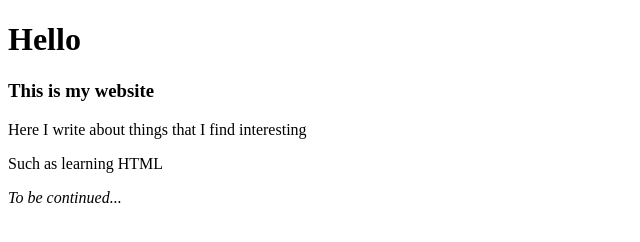
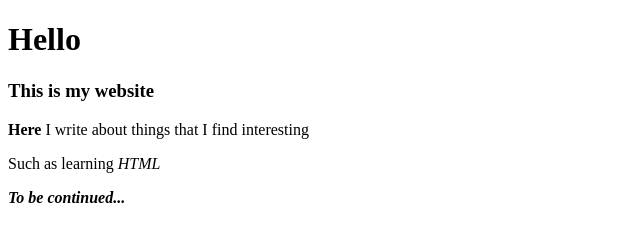
Before and after one commit to tpirmagomedova/lapio-website, a plain HTML site: page index.html in a window 1280 px wide. Shown: the full height of the page, 0-640 px from the left. Drawn offline with Linux system fonts and the light colour scheme.

Commit message:
Part 3, add third exercise

```diff
--- a/index.html
+++ b/index.html
@@ -5,14 +5,14 @@
 <head>
   <meta charset="utf-8">
   <title>Lapio website</title>
- <h1><b>Hello</b></h1>
+ <h1>Hello</h1>
  <h3>This is my website</h3> </head>
 
 <body>
   <!--Do the exercises here-->
-<p>Here I write about things that I find interesting</p>
-<p>Such as learning HTML</p>
-<p><i>To be continued...</i></p>
+<p><b>Here</b> I write about things that I find interesting</p>
+<p>Such as learning <i> HTML</i></p>
+<p><i><b>To be continued...</b></i></p>
 </body>
 
 </html>
```
